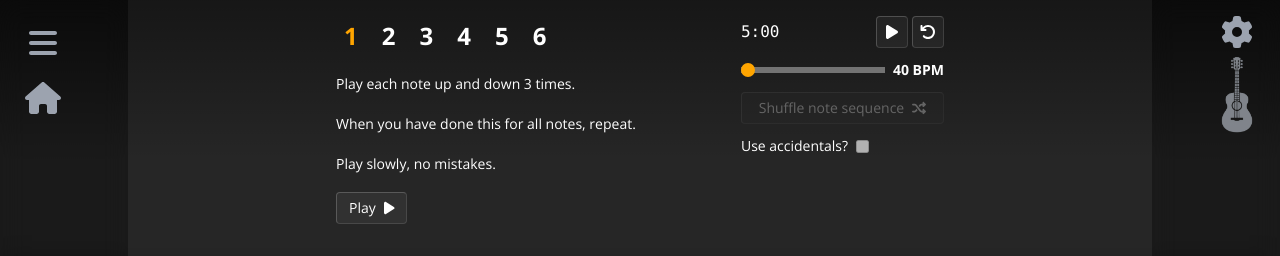
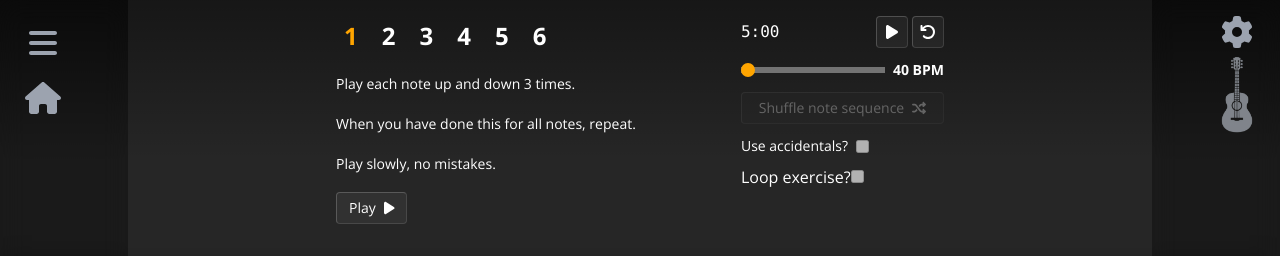
Before and after one commit to MekonLips/Frets, a React (Vite) app: page /exercises/1 in a window 1280 px wide. Shown: the top 256 px of the page. Built offline with nearby package versions, Linux system fonts and the light colour scheme.

Commit message:
Add loop toggle to exercise controls

```diff
--- a/src/App.jsx
+++ b/src/App.jsx
@@ -26,6 +26,7 @@ import NoteSequence from './components/NoteSequence/NoteSequence.component';
 import Grid from './components/Grid/Grid.component';
 import ShuffleButton from './components/Exercises/ShuffleButton/ShuffleButton.component';
 import AccidentalsToggle from './components/Exercises/AccidentalsToggle/AccidentalsToggle.component';
+import LoopToggle from './components/Exercises/LoopToggle/LoopToggle.component';
 import ExercisesNavigation from './components/Exercises/Navigation.component';
 
 const App = () => {
@@ -70,6 +71,7 @@ const App = () => {
                 <TempoControls />
                 <ShuffleButton />
                 <AccidentalsToggle />
+                <LoopToggle />
                 <Metronome />
               </div>
             </div>
```
